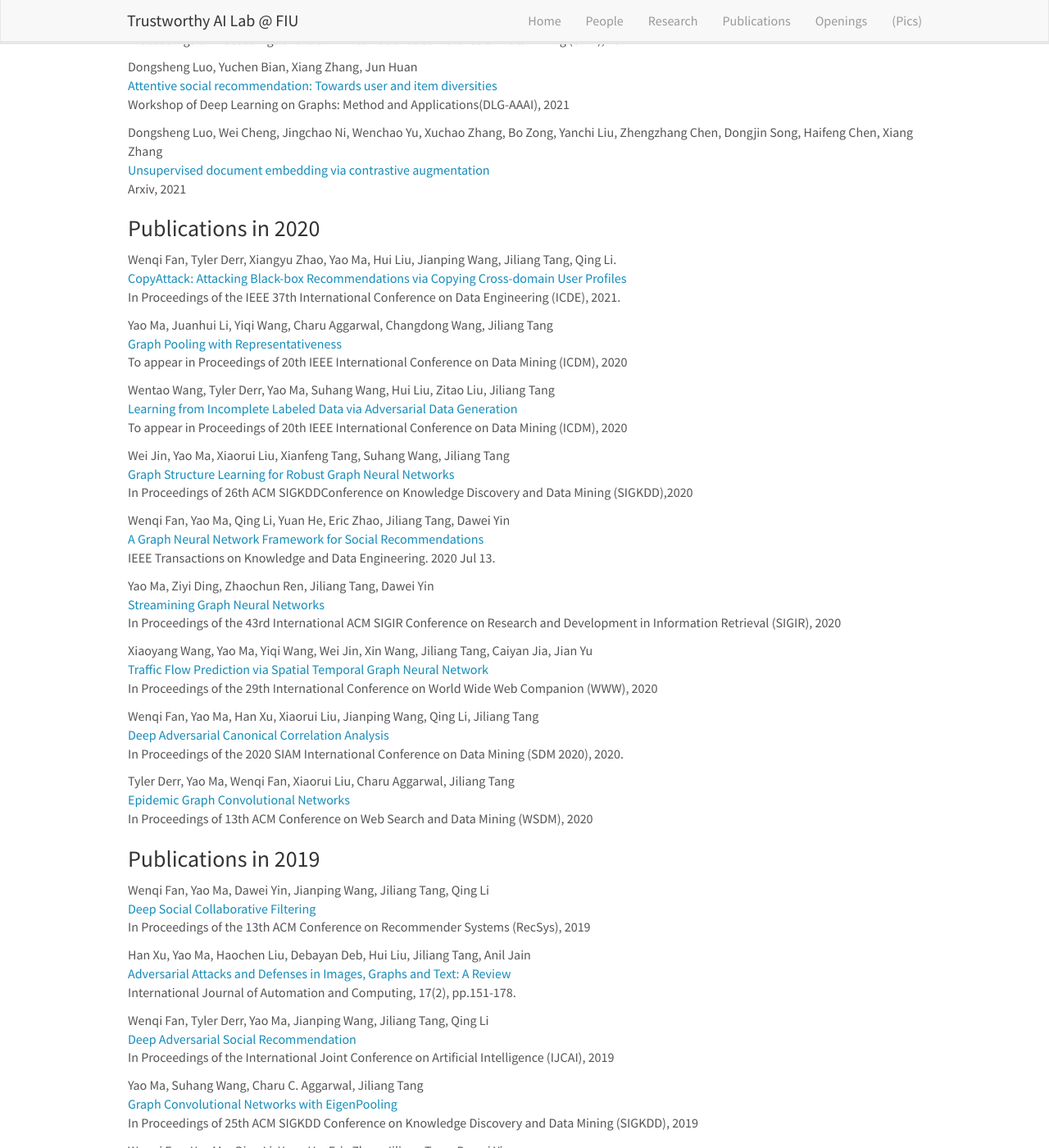
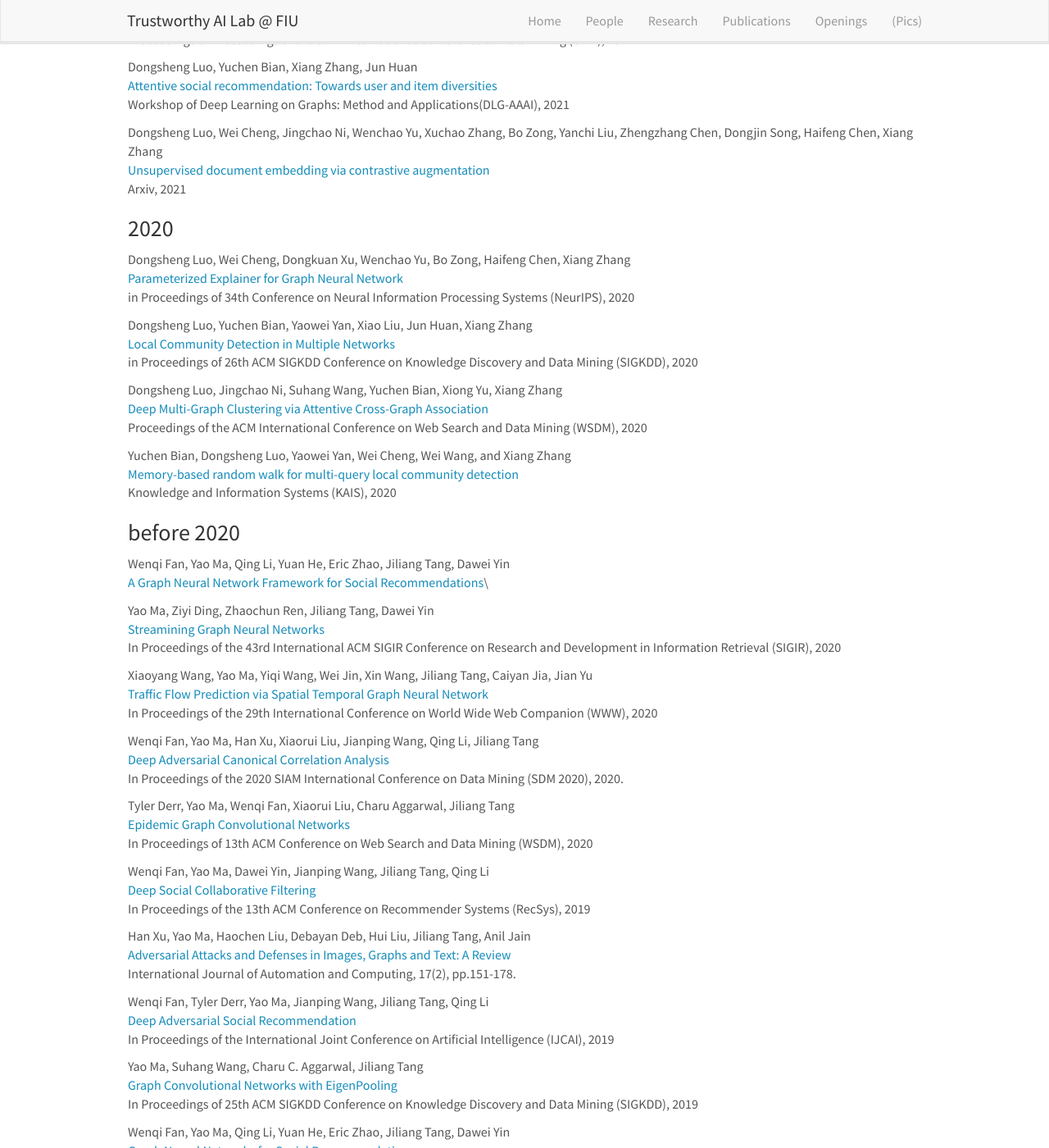
Before and after one commit to trustai4s-lab/trustai4s-lab.github.io, a Jekyll site: the page built from _pages/publications.md, in a window 1280 px wide and 1400 px high, scrolled down 2218 px. Shown: the whole window at 82% size. Built offline with Jekyll 4.4.1, drawn with Linux system fonts in a browser that asks for light colours; nearby versions of some CDN libraries; some of the changed text lies outside the part shown.

Commit message:
Update publications.md

```diff
--- a/_pages/publications.md
+++ b/_pages/publications.md
@@ -123,30 +123,31 @@ Dongsheng Luo, Wei Cheng, Jingchao Ni, Wenchao Yu, Xuchao Zhang, Bo Zong, Yanchi
 [Unsupervised document embedding via contrastive augmentation](https://proceedings.mlr.press/v139/liu21k.html)\
 Arxiv, 2021
 
-### Publications in 2020
+### 2020
 
 
-Wenqi Fan, Tyler Derr, Xiangyu Zhao, Yao Ma, Hui Liu, Jianping Wang, Jiliang Tang, Qing Li.\
-[CopyAttack: Attacking Black-box Recommendations via Copying Cross-domain User Profiles](https://ieeexplore.ieee.org/document/9458627)\
-In Proceedings of the IEEE 37th International Conference on Data Engineering (ICDE), 2021.
+Dongsheng Luo, Wei Cheng, Dongkuan Xu, Wenchao Yu, Bo Zong, Haifeng Chen, Xiang Zhang\
+[Parameterized Explainer for Graph Neural Network](https://arxiv.org/abs/2011.04573)\
+in Proceedings of 34th Conference on Neural Information Processing Systems (NeurIPS), 2020
 
 
-Yao Ma, Juanhui Li, Yiqi Wang, Charu Aggarwal, Changdong Wang, Jiliang Tang\
-[Graph Pooling with Representativeness](https://ieeexplore.ieee.org/abstract/document/9338397)\
-To appear in Proceedings of 20th IEEE International Conference on Data Mining (ICDM), 2020
+Dongsheng Luo, Yuchen Bian, Yaowei Yan, Xiao Liu, Jun Huan, Xiang Zhang\
+[Local Community Detection in Multiple Networks](https://dl.acm.org/doi/10.1145/3394486.3403069)\
+in Proceedings of 26th ACM SIGKDD Conference on Knowledge Discovery and Data Mining (SIGKDD), 2020
+
+Dongsheng Luo, Jingchao Ni, Suhang Wang, Yuchen Bian, Xiong Yu, Xiang Zhang\
+[Deep Multi-Graph Clustering via Attentive Cross-Graph Association](https://dl.acm.org/doi/abs/10.1145/3336191.3371806)\
+Proceedings of the ACM International Conference on Web Search and Data Mining (WSDM), 2020
+
+Yuchen Bian, Dongsheng Luo, Yaowei Yan, Wei Cheng, Wei Wang, and Xiang Zhang\
+[Memory-based random walk for multi-query local community detection](https://link.springer.com/article/10.1007/s10115-019-01398-3)\
+Knowledge and Information Systems (KAIS), 2020
 
 
-Wentao Wang, Tyler Derr, Yao Ma, Suhang Wang, Hui Liu, Zitao Liu, Jiliang Tang\
-[Learning from Incomplete Labeled Data via Adversarial Data Generation](https://ieeexplore.ieee.org/document/9338324)\
-To appear in Proceedings of 20th IEEE International Conference on Data Mining (ICDM), 2020
-
-Wei Jin, Yao Ma, Xiaorui Liu, Xianfeng Tang, Suhang Wang, Jiliang Tang\
-[Graph Structure Learning for Robust Graph Neural Networks](https://dl.acm.org/doi/abs/10.1145/3394486.3403049)\
-In Proceedings of 26th ACM SIGKDDConference on Knowledge Discovery and Data Mining (SIGKDD),2020
+### before 2020
 
 Wenqi Fan, Yao Ma, Qing Li, Yuan He, Eric Zhao, Jiliang Tang, Dawei Yin\
 [A Graph Neural Network Framework for Social Recommendations](https://ieeexplore.ieee.org/abstract/document/9139346)\
-IEEE Transactions on Knowledge and Data Engineering. 2020 Jul 13.
 
 Yao Ma, Ziyi Ding, Zhaochun Ren, Jiliang Tang, Dawei Yin\
 [Streamining Graph Neural Networks](https://dl.acm.org/doi/abs/10.1145/3397271.3401092)\
@@ -163,8 +164,6 @@ In Proceedings of the 2020 SIAM International Conference on Data Mining (SDM 202
 Tyler Derr, Yao Ma, Wenqi Fan, Xiaorui Liu, Charu Aggarwal, Jiliang Tang\
 [Epidemic Graph Convolutional Networks](https://dl.acm.org/doi/abs/10.1145/3336191.3371807)\
 In Proceedings of 13th ACM Conference on Web Search and Data Mining (WSDM), 2020
-
-### Publications in 2019
 
 Wenqi Fan, Yao Ma, Dawei Yin, Jianping Wang, Jiliang Tang, Qing Li\
 [Deep Social Collaborative Filtering](https://dl.acm.org/doi/abs/10.1145/3298689.3347011)\
@@ -190,8 +189,6 @@ Yao Ma, Suhang Wang, Charu C. Aggarwal, Dawei Yin, Jiliang Tang\
 [Multi-dimensional Graph Convolutional Networks](https://epubs.siam.org/doi/abs/10.1137/1.9781611975673.74)\
 In Proceedings of SIAM International Conference on Data Mining (SDM), 2019
 
-### Publications before 2019
-
 Tyler Derr, Yao Ma, Jiliang Tang\
 [Signed Graph Convolutional Neural Networks](https://ieeexplore.ieee.org/abstract/document/8594922)\
 In Proceedings of the IEEE International Conference on Data Mining (ICDM), 2018
```
